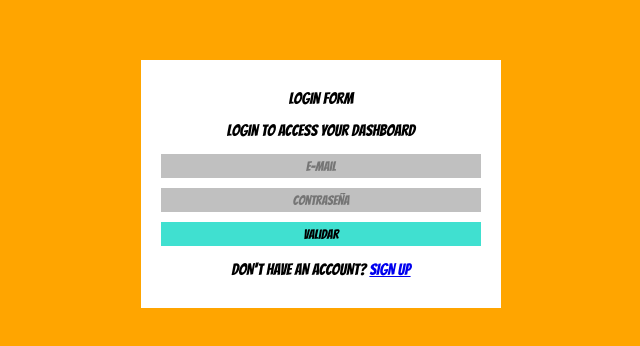
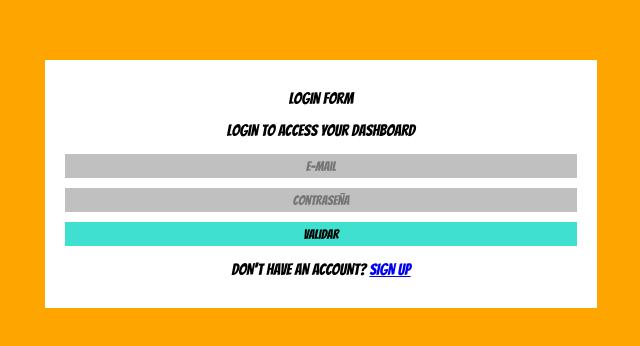
Before and after one commit to albeferifct0609/albeferifct0609.github.io, a plain HTML site: page index.html in a window 1280 px wide. Shown: the part 216-562 px from the top of the page, without its empty margins (319-959 px from the left). Drawn offline with Linux system fonts and the light colour scheme.

Commit message:
Update estilo.css

```diff
--- a/css/estilo.css
+++ b/css/estilo.css
@@ -26,7 +26,7 @@ body {
     width: 40%;
     padding: 20px;
     min-width: max-content;
-    max-width: 20em;
+    max-width: 40%;
 }
 #login input,p {
     text-align: center;
```
